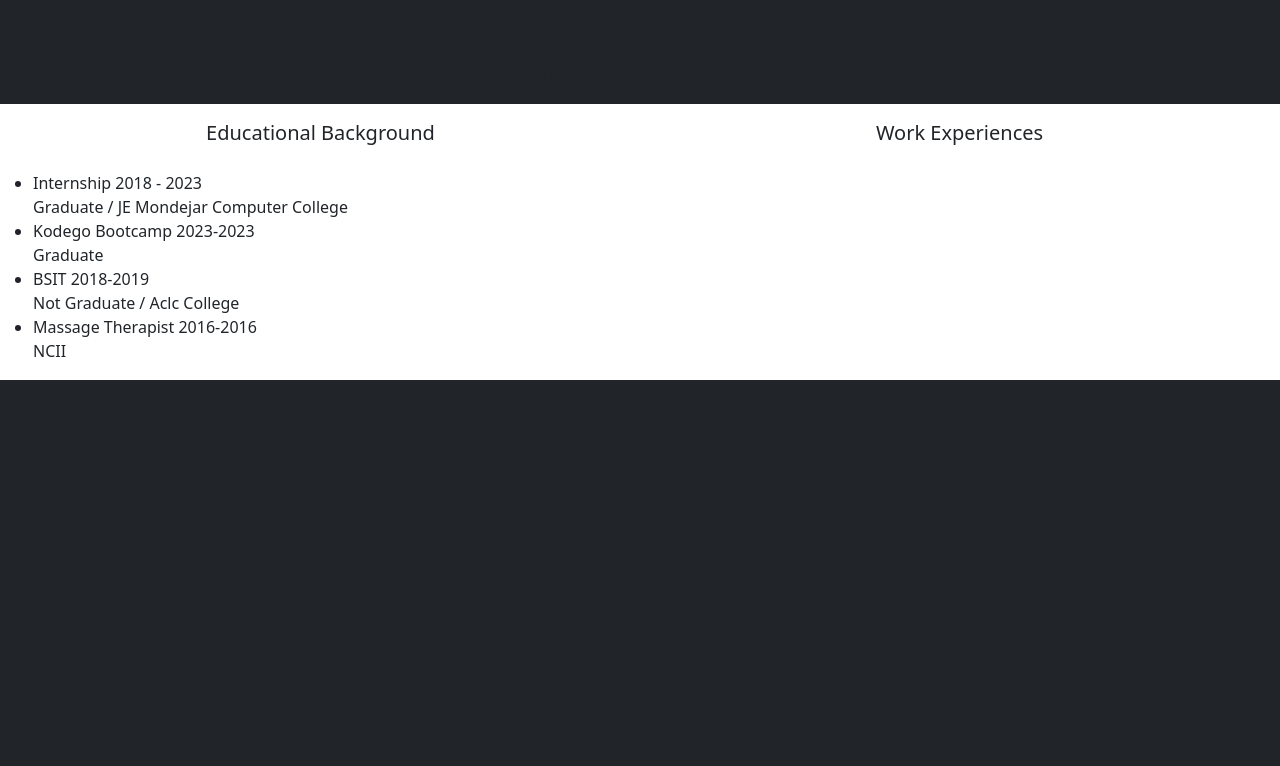
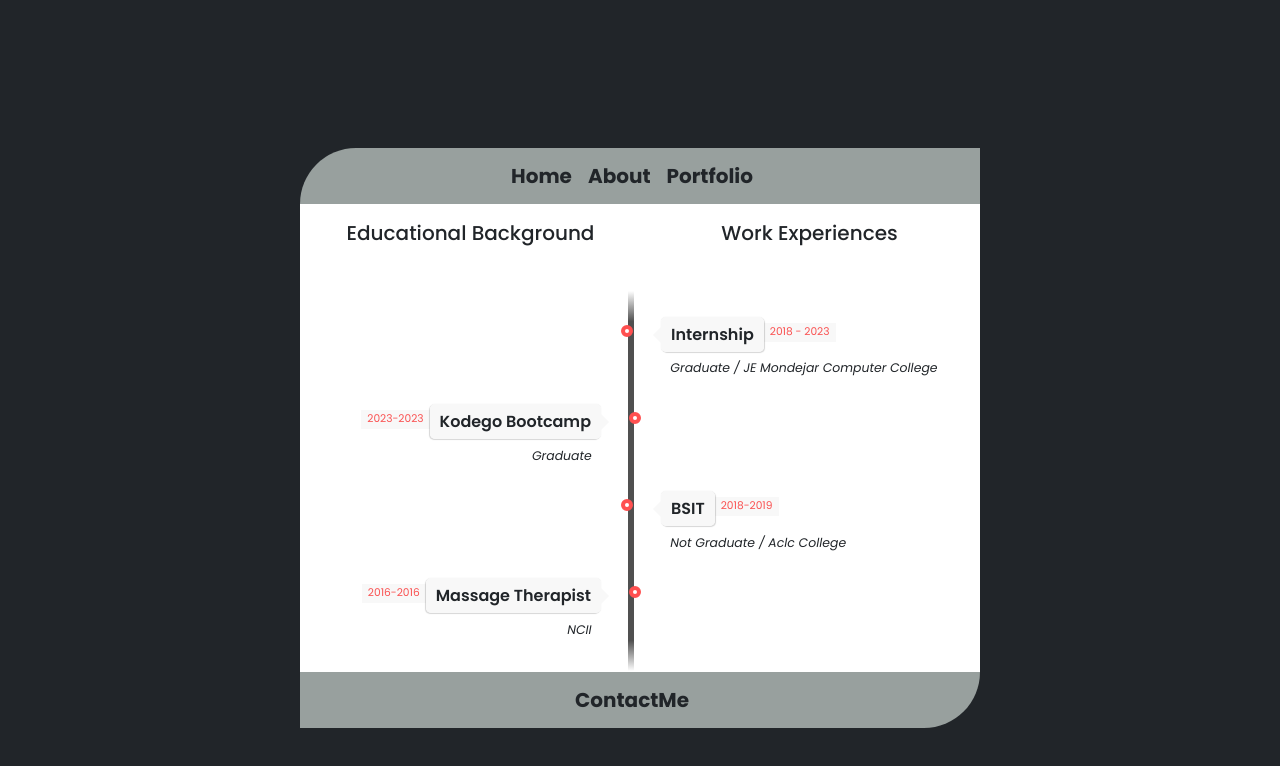
Before and after one commit to markjoeneilsalas/Portfolio, a plain HTML site: page about.html in a window 1280 px wide. Drawn offline with nearby package versions, Linux system fonts and the light colour scheme; files that its build step writes are made by us from their sources; the site is published under a folder, as on GitHub Pages, so addresses that start at the root find nothing.

Commit message:
fix about

```diff
--- a/about.html
+++ b/about.html
@@ -4,7 +4,7 @@
     <meta charset="UTF-8">
     <meta name="viewport" content="width=device-width, initial-scale=1.0">
     <title>Portfolio</title>
-    <link rel="stylesheet" href="/assets/css/style.css">
+    <link rel="stylesheet" href="style.css">
     <link rel="preconnect" href="https://fonts.googleapis.com">
     <link rel="preconnect" href="https://fonts.gstatic.com" crossorigin>
     <link href="https://fonts.googleapis.com/css2?family=Poppins:ital,wght@0,100;0,200;0,400;0,500;0,600;0,700;0,800;0,900;1,100;1,200;1,300;1,400;1,500;1,600;1,700;1,800;1,900&display=swap" rel="stylesheet">
@@ -14,9 +14,9 @@
 <body class="bg-dark">
         <div id="home" class="card1 mt-5">
           <nav class="header navbar container justify-content-center fw-bold">
-              <a class="navbar-brand text-dark active" href="/index.html">Home</a>
-              <a class="navbar-brand text-dark" href="/">About</a>
-              <a class="navbar-brand text-dark" href="/assets/pages/portfolio.html">Portfolio</a>
+              <a class="navbar-brand text-dark active" href="index.html">Home</a>
+              <a class="navbar-brand text-dark" href="about.html">About</a>
+              <a class="navbar-brand text-dark" href="portfolio.html">Portfolio</a>
           </nav>
           <div class="card border-white rounded-0 text-center">
             <div class="row g-0">
@@ -28,7 +28,7 @@
               </div>
               <div class="col-md-6">
                 <div class="card-body">
-                    <a class="navbar-brand text-dark" href="/assets/pages/aboutpages/workexperience.html"><h5>Work Experiences</h5></a>
+                    <a class="navbar-brand text-dark" href="workexperience.html"><h5>Work Experiences</h5></a>
 
                 </div>
               </div>
```
